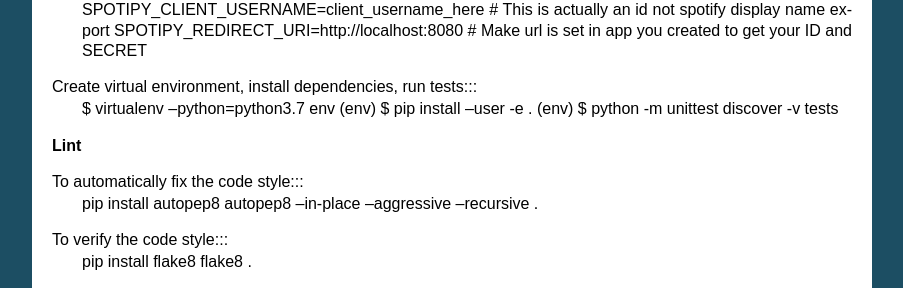
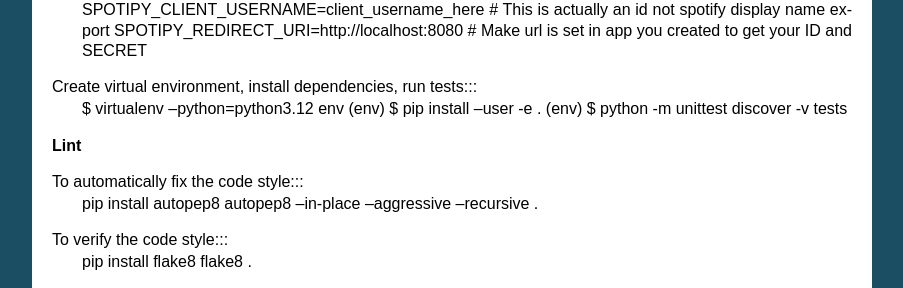
Before and after one commit to spotipy-dev/spotipy, a Sphinx documentation site: the page built from docs/index.rst, in a window 1280 px wide and 900 px high, scrolled down 5715 px. Shown: the part 160-448 px from the top of the window, without its empty margins (198-1101 px from the left). Built offline with Sphinx 7.4.7, drawn with Linux system fonts in a browser that asks for light colours.

Commit message:
Drop support for EOL Python 3.7

```diff
--- a/docs/index.rst
+++ b/docs/index.rst
@@ -325,7 +325,7 @@
     export SPOTIPY_REDIRECT_URI=http://localhost:8080 # Make url is set in app you created to get your ID and SECRET
 
 Create virtual environment, install dependencies, run tests:::
-    $ virtualenv --python=python3.7 env
+    $ virtualenv --python=python3.12 env
     (env) $ pip install --user -e .
     (env) $ python -m unittest discover -v tests
 
--- a/setup.py
+++ b/setup.py
@@ -28,7 +28,7 @@
     project_urls={
         'Source': 'https://github.com/plamere/spotipy',
     },
-    python_requires='>3.7',
+    python_requires='>3.8',
     install_requires=[
         "redis>=3.5.3",
         "requests>=2.25.0",
```
Also changed, not shown: 2 other files.
